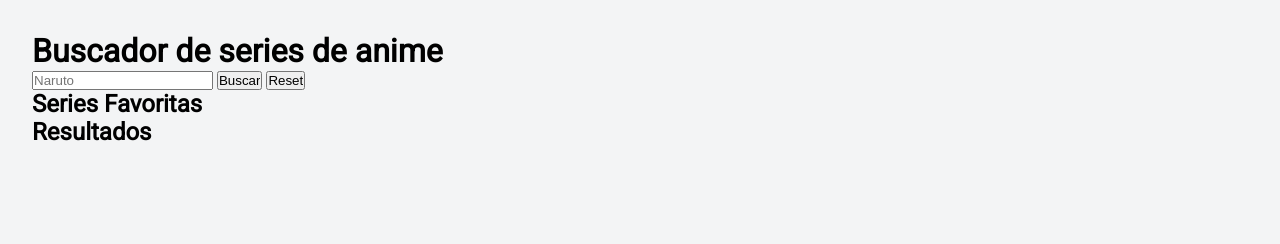
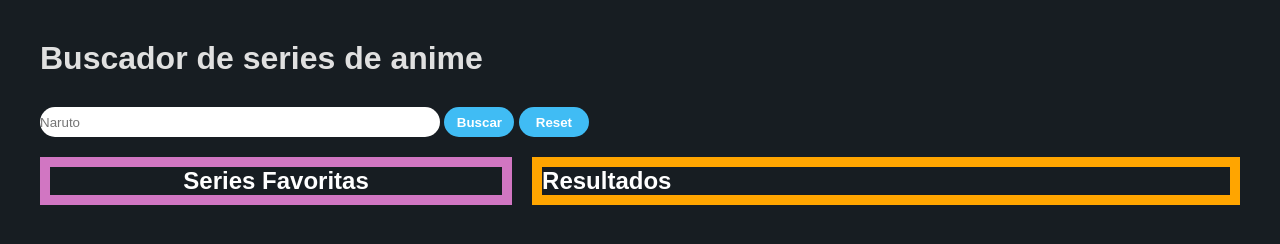
Before and after one commit to Adalab/modulo-2-evaluacion-final-aliciaggz, a website: page src/html/index.html in a window 1280 px wide. Drawn offline with nearby package versions, Linux system fonts and the light colour scheme; files that its build step writes are made by us from their sources.

Commit message:
init css style

```diff
--- a/src/html/index.html
+++ b/src/html/index.html
@@ -4,31 +4,33 @@
     <meta charset="UTF-8" />
     <meta name="viewport" content="width=device-width, initial-scale=1" />
     <title>Evaluacion Final Modulo 2</title>
-    <link href="https://fonts.googleapis.com/css?family=Roboto&display=swap" rel="stylesheet" />
+    <link rel="preconnect" href="https://fonts.googleapis.com">
+    <link rel="preconnect" href="https://fonts.gstatic.com" crossorigin>
+    <link href="https://fonts.googleapis.com/css2?family=Hind+Siliguri:wght@300;400;500;600;700&display=swap" rel="stylesheet">
     <link rel="stylesheet" href="./assets/css/main.css" />
     <link rel="icon" href="" />
   </head>
 
-  <body>
-    <main>
-      <h1>Buscador de series de anime</h1>
-      <form>
-        <input class="js-input" type="text" placeholder="Naruto" />
-        <input class="js-btn-search" type="button" value="Buscar" />
-        <input class="js-btn-reset"  type="button" value="Reset" />
+  <body class="body">
+    <main class="main">
+      <h1 class="main__title">Buscador de series de anime</h1>
+      <form class="main__form">
+        <input class="js-input main__form--input" type="text" placeholder="Naruto" />
+        <input class="js-btn-search main__form--btn" type="button" value="Buscar" />
+        <input class="js-btn-reset main__form--btn"  type="button" value="Reset" />
       </form>
 
 
-      <div class="anime__container">
+      <div class="main__container">
 
-        <section class="anime__container--fav">
-          <h2>Series Favoritas</h2>
+        <section class="main__container--fav">
+          <h2 class="">Series Favoritas</h2>
 
           <section class="js-favanime">
 
           </section>
         </section>
-        <div class="anime__container--results">
+        <div class="main__container--results">
             <h2>Resultados</h2>
         <section class="js-section section">
 
--- a/src/scss/components/_code.scss
+++ /dev/null
@@ -1,9 +0,0 @@
-// estilos para las etiquetas <code>
-// más info sobre la etiqueta code https://developer.mozilla.org/es/docs/Web/HTML/Elemento/code
-
-.code {
-  font-size: 16px;
-  background: #d8d8d8;
-  padding: 0 5px;
-  border-radius: 5px;
-}
--- a/src/scss/components/_links.scss
+++ /dev/null
@@ -1,9 +0,0 @@
-.link__adalab:hover {
-  background-color: #099d8d;
-  color: #fff;
-}
-
-.link__github:hover {
-  background-color: #CCC;
-  color: #000;
-}
--- a/src/scss/layout/_footer.scss
+++ /dev/null
@@ -1,8 +0,0 @@
-.page__footer {
-  position: fixed;
-  left: 0;
-  bottom: 0;
-  width: 100vw;
-  padding: 1rem;
-  color: $color-secondary;
-}
--- a/src/scss/layout/_header.scss
+++ /dev/null
@@ -1,5 +0,0 @@
-.page__header {
-  display: flex;
-  justify-content: space-evenly;
-  margin-bottom: 3rem;
-}
--- a/src/scss/layout/_page.scss
+++ /dev/null
@@ -1,6 +0,0 @@
-body {
-  padding: 2rem;
-  height: 100vh;
-  background-color: $color-bg;
-  font-family: $font-main;
-}
--- a/src/scss/main.scss
+++ b/src/scss/main.scss
@@ -1,8 +1,3 @@
 @import 'core/variables';
 @import 'core/reset';
-@import 'components/code';
-@import 'components/links';
-@import 'layout/page';
-@import 'layout/header';
-@import 'layout/footer';
 @import 'pages/index';
--- a/src/scss/pages/_index.scss
+++ b/src/scss/pages/_index.scss
@@ -1,4 +1,56 @@
-.main__list {
-  padding-left: 2rem;
-  padding-bottom: 20px;
+.body {
+  background-color: rgb(23, 29, 34);
+  color: white;
+  font-family: 'Hind Siliguiri', sans-serif;
 }
+
+.main {
+  margin: 40px;
+  &__title {
+    margin-bottom: 30px;
+    color: rgb(224, 224, 224);
+  }
+  &__form {
+    &--input {
+      border-radius: 2em;
+      border: none;
+      width: 400px;
+      height: 30px;
+    }
+    &--btn {
+      height: 30px;
+      width: 70px;
+      border: none;
+      border-radius: 2em;
+      background-color: rgb(64, 188, 244);
+      color: white;
+      font-weight: bold;
+      &:hover {
+        background-color: rgb(40, 122, 160);
+      }
+    }
+  }
+  &__container {
+    display: flex;
+    &--fav {
+      display: flex;
+      flex-direction: column;
+      flex-wrap: wrap;
+      align-items: center;
+      width: 40%;
+      margin-top: 20px;
+      border: 10px solid rgb(209, 118, 194);
+      margin-right: 20px;
+    }
+    &--results {
+      margin-top: 20px;
+      border: 10px solid orange;
+      width: 60%;
+    }
+  }
+}
+
+.fav {
+  border: 10px solid rgb(47, 180, 53);
+  color: rgb(47, 180, 53);
+}
```
Also changed, not shown: src/js/main.js (+8 -0 lines).
